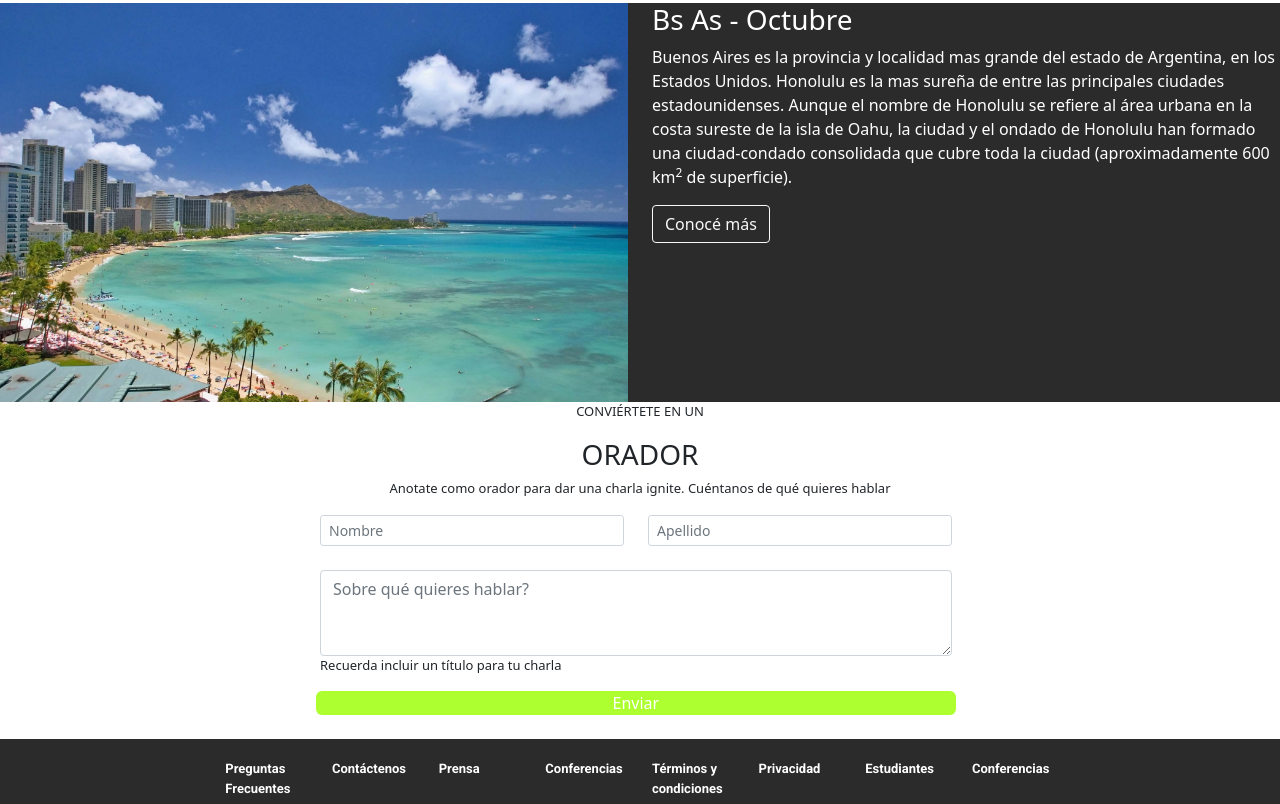
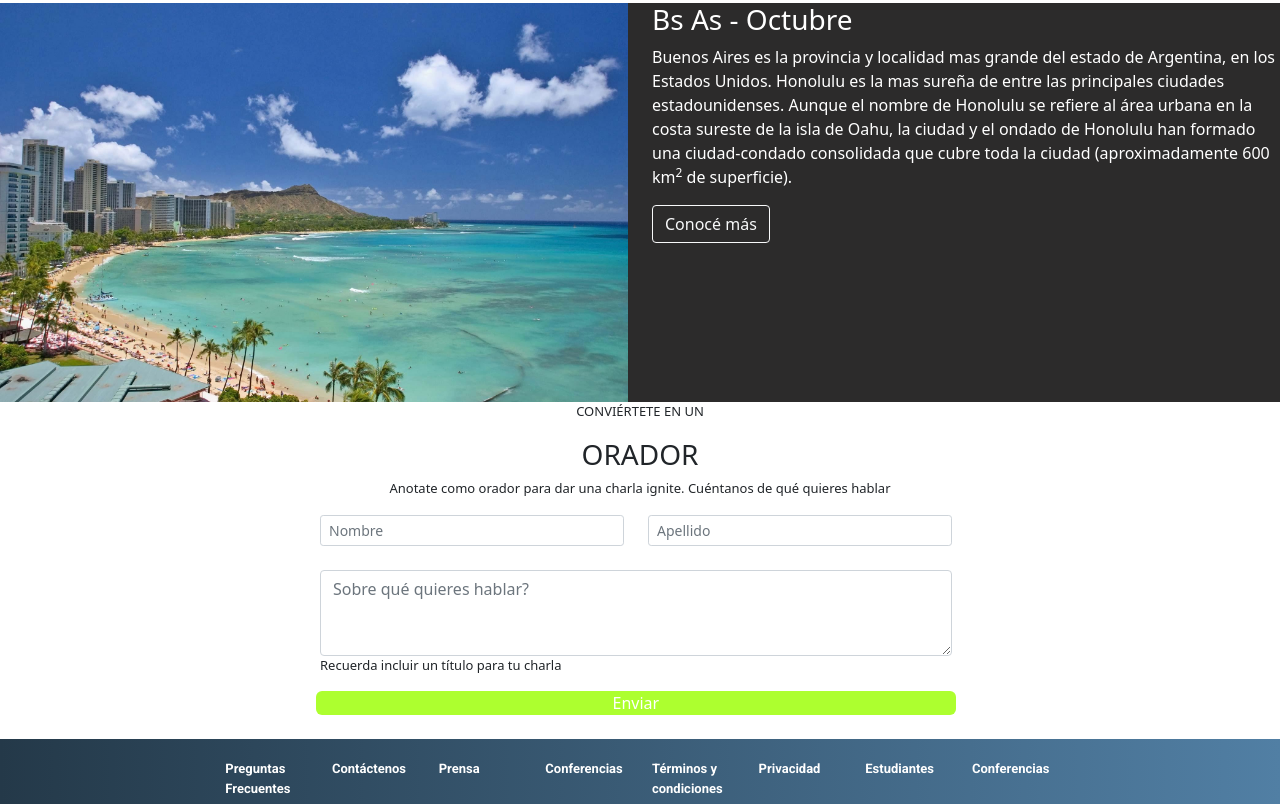
Before and after one commit to SebasGarcia123/SebasGarcia123, a plain HTML site: page TP Integrador1/index.html in a window 1280 px wide. Shown: the part 1670-2474 px from the top of the page. Drawn offline with nearby package versions, Linux system fonts and the light colour scheme; a web font is replaced by a local one.

Commit message:
Se agrega degradé en menú inferior

```diff
--- a/TP Integrador1/Style.css
+++ b/TP Integrador1/Style.css
@@ -22,7 +22,7 @@
   font-weight: bold;
   color: white;
   align-content: center;
-  background-color: rgb(44, 43, 43);
+  background-image: linear-gradient(to right, #243949 0%, #517fa4 100%);
 }
 
 .menu-texto {
--- a/TP Integrador1/index.html
+++ b/TP Integrador1/index.html
@@ -5,7 +5,7 @@
     <meta charset="UTF-8">
     <meta http-equiv="X-UA-Compatible" content="IE=edge">
     <meta name="viewport" content="width=device-width, initial-scale=1.0">
-    <title>Document</title>
+    <title>TP Integrador</title>
     <link href="https://cdn.jsdelivr.net/npm/bootstrap@5.0.2/dist/css/bootstrap.min.css" rel="stylesheet" integrity="sha384-EVSTQN3/azprG1Anm3QDgpJLIm9Nao0Yz1ztcQTwFspd3yD65VohhpuuCOmLASjC" crossorigin="anonymous">
     <link rel="stylesheet" href="style.css">
     <style>
```
